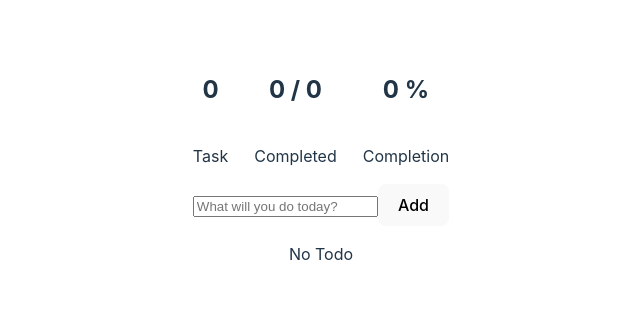
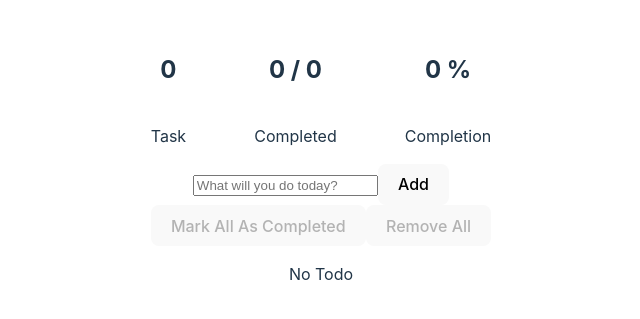
Before and after one commit to essarebano/my-react-todo, a React (Vite) app: page / in a window 1280 px wide. Shown: the part 233-552 px from the top of the page, without its empty margins (319-959 px from the left). Built offline with nearby package versions, Linux system fonts and the light colour scheme.

Commit message:
Created Todo container and moved layout on Apps to Todo container

```diff
--- a/src/App.tsx
+++ b/src/App.tsx
@@ -1,15 +1,10 @@
 import './App.css'
-import { TodoContextProvider } from './context'
-import { TodoList, TodoAddForm, TodoCounts } from './container'
+import Todo from './container/Todo'
 
 function App() {
   return (
     <>
-      <TodoContextProvider>
-        <TodoCounts />
-        <TodoAddForm />
-        <TodoList />
-      </TodoContextProvider>
+      <Todo />
     </>
   )
 }
--- /dev/null
+++ b/src/container/Todo.tsx
@@ -0,0 +1,17 @@
+import { TodoAddForm, TodoCounts, TodoList, TodoActions } from "../container"
+import { TodoContextProvider } from "../context"
+
+const Todo = () => {
+  return (
+    <div>
+      <TodoContextProvider>
+        <TodoCounts />
+        <TodoAddForm />
+        <TodoActions />
+        <TodoList />
+      </TodoContextProvider>
+    </div>
+  )
+}
+
+export default Todo
```
